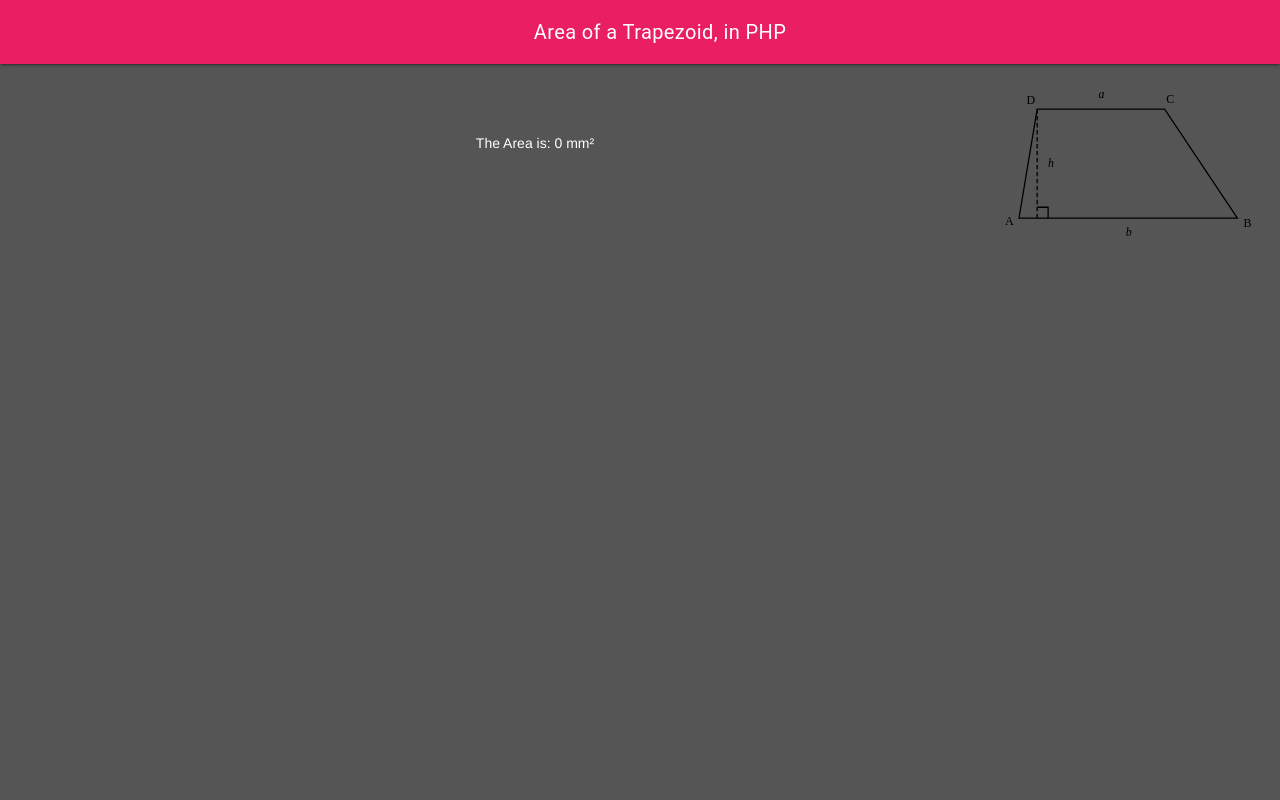
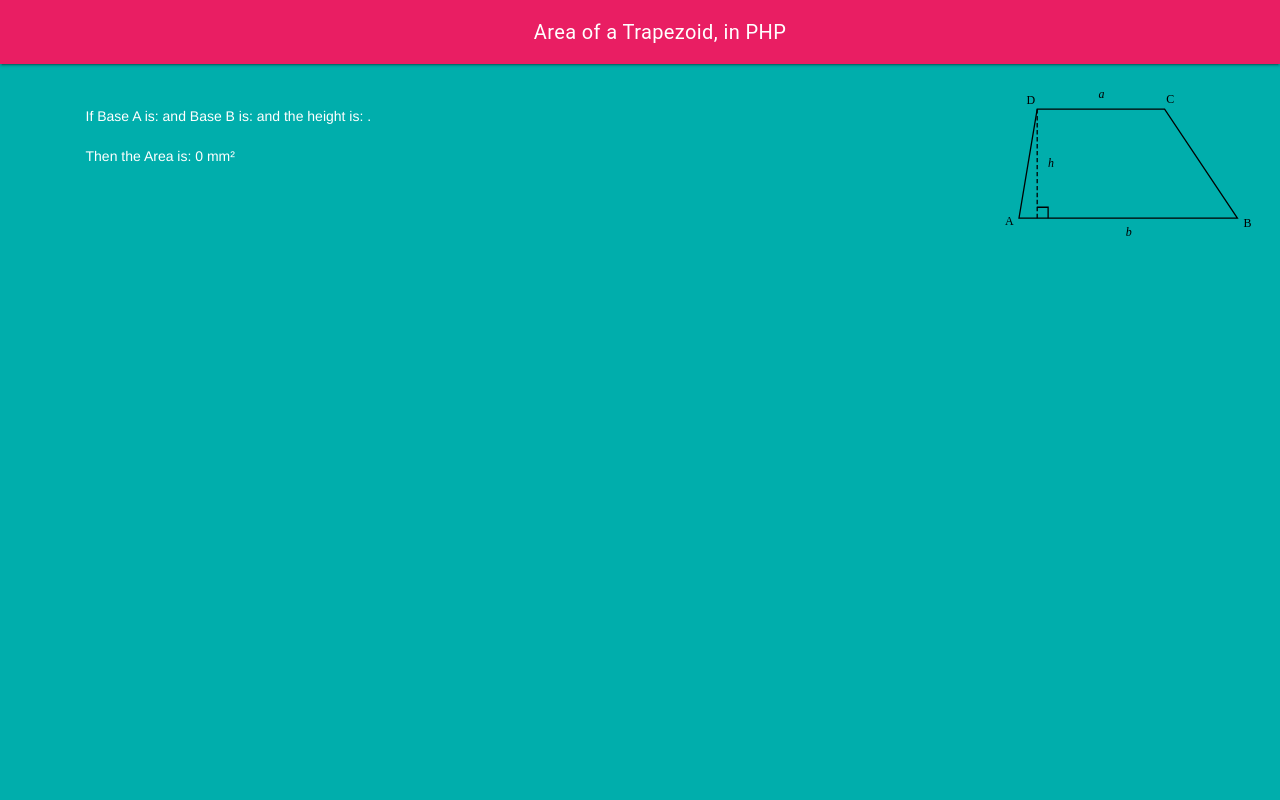
Before and after one commit to MTHS-ICD2O-1-2023/ICD2O-Unit-3-01-PHP-nathan-desilva, a PHP site: page /answer.php in a window 1280 px wide. Run offline with PHP 8.4, Linux system fonts and the light colour scheme; data that the repository does not hold is empty.

Commit message:
edited php

```diff
--- a/answer.php
+++ b/answer.php
@@ -1,5 +1,6 @@
 <!DOCTYPE html>
 <html>
+
 <head>
   <meta charset="utf-8" />
   <meta name="description" content="Area of a Trapezoid, in PHP" />
@@ -15,6 +16,7 @@
   <link rel="manifest" href="site.webmanifest" />
   <title>Area of a Trapezoid, in PHP</title>
 </head>
+
 <body>
   <script defer src="https://code.getmdl.io/1.3.0/material.min.js"></script>
   <div class="mdl-layout mdl-js-layout mdl-layout--fixed-header">
@@ -31,8 +33,12 @@
         <div name="area-of-trapezoid">
           <div class="mdl-layout__header-row">
             <br />
+            <div class="mdl-layout__content">
+            </div>
+            <div class= "mdl-layout__left">
         <?php
 
+        // input
         $aBase = $_POST["a-base"];
         $bBase = $_POST["b-base"];
         $height = $_POST["height"];
@@ -41,11 +47,14 @@
         $area = (($aBase + $bBase) / 2) * $height;
 
         // output
+        echo "If Base A is: " . $aBase . " and Base B is: " . $bBase . " and the height is: " . $height . ". ";
         echo "<br />";
-        echo "The Area is: " . $area . " mm²";
+        echo "<br />";
+        echo "Then the Area is: " . $area . " mm²";
         echo "<br />";
 
         ?>
+        </div>
       </div>
   </div>
   </main>
--- a/css/style.css
+++ b/css/style.css
@@ -20,6 +20,11 @@
   padding-top: 20pt;
 }
 
+.mdl-layout__left {
+  padding-right: 500pt;
+  padding-top: 20pt;
+}
+
 .mdl-textfield__error {
   color: #fff;
 }
@@ -31,7 +36,7 @@
 }
 
 body {
-  background-color: rgb(85, 85, 85);
+  background-color: rgb(0, 174, 172);
 }
 
 img {
--- a/index.php
+++ b/index.php
@@ -44,7 +44,7 @@
               <span class="mdl-textfield__error">Input is not a number!</span>
             </div>
             mm
-          </form>
+            <br />
             B base:
             <div class="mdl-textfield mdl-js-textfield">
               <input class="mdl-textfield__input" type=" text" pattern="-?[0-9]*(\.[0-9]+)?" name="b-base">
@@ -52,7 +52,6 @@
               <span class="mdl-textfield__error">Input is not a number!</span>
             </div>
             mm
-          </form>
           <br />
             Height:
             <div class="mdl-textfield mdl-js-textfield">
@@ -61,7 +60,6 @@
               <span class="mdl-textfield__error">Input is not a number!</span>
             </div>
             mm
-          </form>
           <br />
           <br />
           <!-- Accent-colored raised button with ripple -->
```
